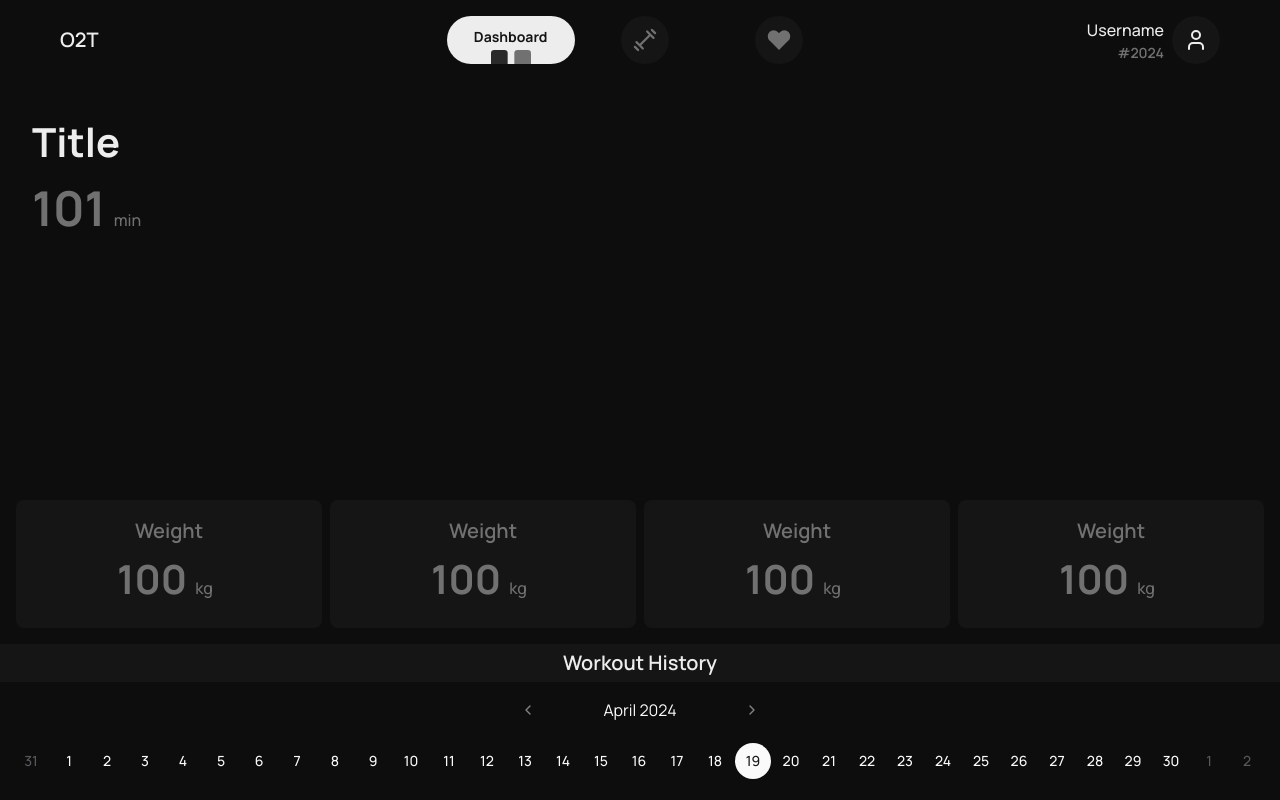
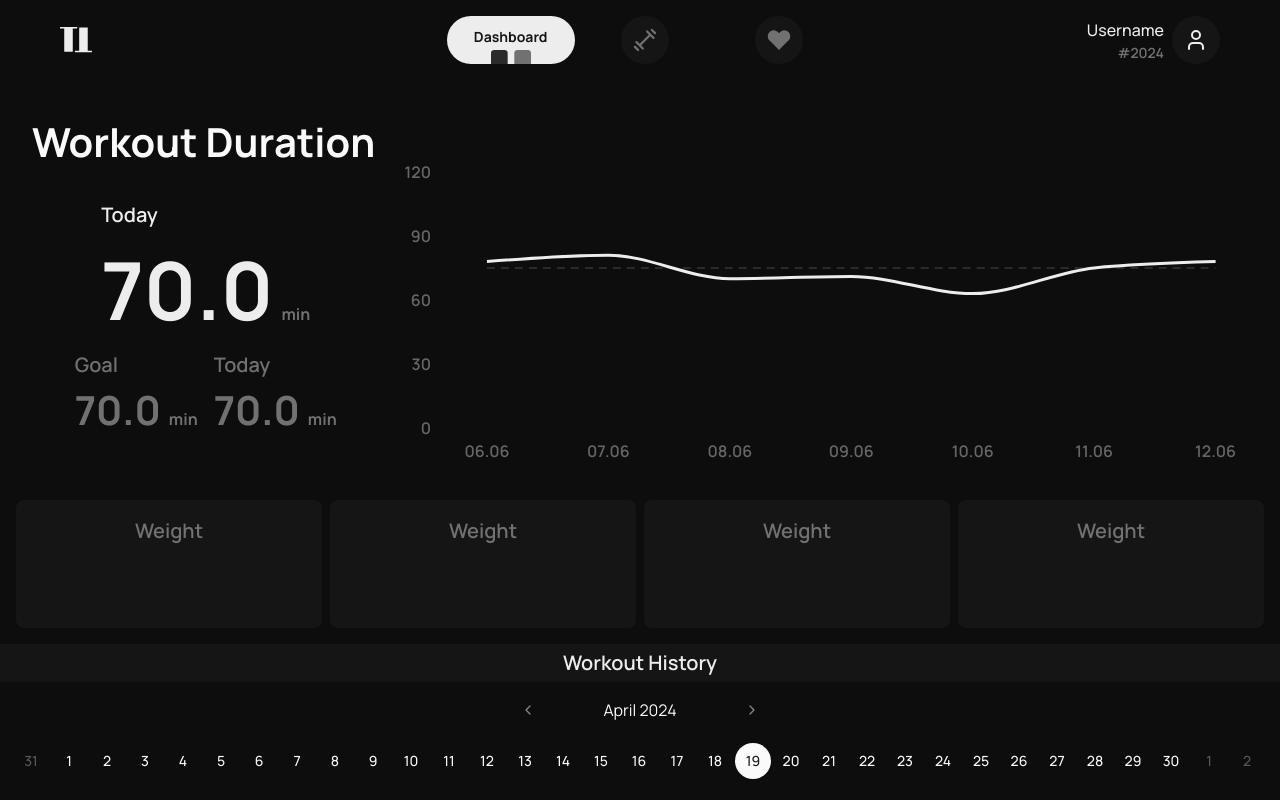
Before and after one commit to VLV-subgrupo/o2t, a Next.js app in the folder frontend/: page /dashboard in a window 1280 px wide. Shown: the top 800 px of the page. Built offline with nearby package versions, Linux system fonts and the light colour scheme.

Commit message:
feat: implementação do gráfico na pagina de dashboard

```diff
--- a/frontend/app/(trackerPage)/components/graph.tsx
+++ b/frontend/app/(trackerPage)/components/graph.tsx
@@ -1,13 +1,61 @@
-import Mesure from "./mesure";
+'use client'
+
+import { Line, LineChart, ResponsiveContainer, Tooltip, XAxis, YAxis, TooltipProps} from "recharts";
+
+const CustomTooltip = ({ active, payload, label } : TooltipProps<number,string>) => {
+    if (active && payload && payload.length) {
+        let show = false
+        let ratio = 0
+        if (payload[0].value && payload[1].value){
+            ratio = +((payload[1].value - payload[0].value) / 100).toFixed(2)
+            show = true
+        }
+
+        return (
+            <div className="flex flex-row border border-gray bg-darkgray p-2 rounded-lg w-48 justify-between items-center">
+                <p className="label text-lightgray">weight</p>
+                <div className="flex flex-row items-center gap-1">
+                    <p className="text-light">
+                        {` ${payload[1].value}`}
+                    </p>
+                    {!show && <p className="text-light ml-2 label px-2 rounded-sm bg-gray">
+                        not registered
+                    </p>}
+                    {show &&
+                    <p className={`ml-2 label px-2 rounded-sm ${ratio >= 0 ? "bg-green-600 text-green-200" : "bg-red-600 text-red-200"}`}>
+                        {` ${ratio >= 0 ? `+${ratio} %` : `${ratio} %`}`}
+                    </p>}
+                </div>
+            </div>
+        );
+    }
+
+    return null;
+}
 
 const Graph = () => {
+    const data = [
+        {date: "06.06", value: 78, goal: 75},
+        {date: "07.06", value: 81, goal: 75},
+        {date: "08.06", value: 70, goal: 75},
+        {date: "09.06", value: 71, goal: 75},
+        {date: "10.06", value: 63, goal: 75},
+        {date: "11.06", value: 75, goal: 75},
+        {date: "12.06", value: 78, goal: 75},
+    ]
+
     return (
-        <div className="flex-grow w-full p-8">
-            <div>
-                <h3 className="text-light">Title</h3>
-                <Mesure num="101" unit="min" main={true} ></Mesure>
-            </div>
-        </div>
+        <ResponsiveContainer width="100%" height="100%">
+            <LineChart data={data} className=" select-none" margin={{top: 60}}>
+                <XAxis dataKey="date" className="p font-semibold last:text-light" padding={{ left: 48, right: 32 }} strokeOpacity={0}/>
+                <YAxis padding={{bottom: 10 }} className="p font-semibold text-light" domain={[0, (dataMax : number) => Math.round(dataMax * 1.5 / 10) * 10 ]} strokeOpacity={0}>
+                </YAxis>
+                <Tooltip cursor={false} animationEasing="ease-out" content={CustomTooltip} />
+                <Tooltip content={<CustomTooltip />} />
+                <Line type="monotone" dataKey="goal" stroke="#2A2A2A" dot={false} activeDot={false}  strokeWidth={2} strokeDasharray="8 6"/>
+                <Line type="monotone" dataKey="value" dot={false} activeDot={{stroke: 'transparent', r: 6}} strokeWidth={3} stroke="#EDEDED"/>
+            </LineChart>
+        </ResponsiveContainer>
      );
 }
 
--- a/frontend/app/(trackerPage)/components/historic.tsx
+++ b/frontend/app/(trackerPage)/components/historic.tsx
@@ -4,19 +4,6 @@ import { buttonVariants } from "@/app/_components/ui/button"
 import { Calendar } from "@/app/_components/ui/calendar"
 import { cn } from "@/app/_lib/utils"
 import { useState } from "react"
-import { DayPicker } from "react-day-picker"
-
-type Prop = {
-    date : string
-}
-
-const DateHistory = ({date} : Prop) => {
-    return (
-        <div className="flex rounded-full size-8 justify-center items-center bg-red-400">
-            <h1 className=" text-p text-light font-medium">{date}</h1>
-        </div>
-    )
-}
 
 const Historic = () => {
     const [date, setDate] = useState<Date | undefined>(new Date())
--- a/frontend/app/(trackerPage)/components/mesure.tsx
+++ /dev/null
@@ -1,18 +0,0 @@
-type Prop = {
-    num  : string,
-    unit : string,
-    main?: boolean
-}
-
-const Mesure = ({num, unit, main = false} : Prop) => {
-    return (
-        <h1 className={`${main ? "text-h1" : "text-h3"}  text-lightgray font-bold select-none`}>
-            {num}
-            <span className="mx-2 text-p text-lightgray font-medium select-none pb-3">
-                {unit}
-            </span>
-        </h1>
-    );
-}
-
-export default Mesure;
--- a/frontend/app/(trackerPage)/components/navbar.tsx
+++ b/frontend/app/(trackerPage)/components/navbar.tsx
@@ -7,6 +7,7 @@ import HeartIcon from "../../_components/icons/heartIcon";
 import Link from "next/link";
 import { usePathname, useRouter } from "next/navigation";
 import Profile from "./profile";
+import Logo from "@/app/_components/o2t_logo";
 
 type Prop = {
     handleClick: () => void;
@@ -52,9 +53,7 @@ const NavBar = () => {
 
     return (
         <div className="w-full grid items-center grid-cols-3 px-[60px] py-4 sticky">
-            <h6 className="text-light">
-                O2T
-            </h6>
+            <Logo />
             <div className="grid grid-cols-3 gap-4 justify-self-center">
                 <Link href="/dashboard">
                     <NavButtons handleClick={() => changeState(0)} navButton={0} navState={navState == 0}></NavButtons>
--- a/frontend/app/(trackerPage)/components/profile.tsx
+++ b/frontend/app/(trackerPage)/components/profile.tsx
@@ -34,16 +34,16 @@ const Profile = () => {
                         </div>
                     </div>
                 </DropdownMenuTrigger>
-                <DropdownMenuContent className="outline-none bg-darkgray text-light text-label w-44 mr-10 p-0 ">
+                <DropdownMenuContent className="outline-none bg-darkgray text-light text-label w-44 mr-10 p-0 border border-gay">
                     <DropdownMenuGroup>
                         <DrawerTrigger asChild>
                             <DropdownMenuItem className="group">
-                                <User className="size-4 stroke-light group-focus:ml-2 group-focus:size-[17px] transition-all ease-smooth duration-300"/>
+                                <User className="size-4 stroke-light group-focus:ml-2 transition-all ease-smooth duration-300"/>
                                 Profile
                             </DropdownMenuItem>
                         </DrawerTrigger>
                         <DropdownMenuItem className="group">
-                                <LogOut className="size-4 stroke-light group-focus:ml-2 group-focus:size-[17px] transition-all ease-smooth duration-300"/>
+                                <LogOut className="size-4 stroke-light group-focus:ml-2 transition-all ease-smooth duration-300"/>
                                 Logout
                         </DropdownMenuItem>
                     </DropdownMenuGroup>
--- a/frontend/app/(trackerPage)/dashboard/page.tsx
+++ b/frontend/app/(trackerPage)/dashboard/page.tsx
@@ -1,7 +1,5 @@
-import Profile from "@/app/(trackerPage)/components/profile";
 import Graph from "../components/graph";
 import Historic from "../components/historic";
-import Mesure from "../components/mesure";
 
 type Prop = {
     title : string,
@@ -14,7 +12,6 @@ const RadioButton = ({title} : Prop) =>{
                 {title}
             </h6>
             <div className="flex-grow flex items-center justify-center">
-                <Mesure num="100" unit="kg"></Mesure>
             </div>
         </div>
     )
@@ -24,7 +21,37 @@ const Dashboard = () => {
     return (
         <div className="flex-1 flex flex-col gap-4">
             <div className="flex-grow w-full flex flex-col">
-                <Graph></Graph>
+                <div className="flex-grow flex flex-row w-full p-8 select-none">
+                    <div className="w-[40%] flex flex-col">
+                        <h3>
+                            Workout Duration
+                        </h3>
+                        <div className="flex-1 flex flex-col justify-center items-center">
+                            <h6 className="flex flex-col text-light">
+                                Today
+                                <span className="text-display font-bold">70.0
+                                    <span className="text-p ml-2 text-lightgray">min</span>
+                                </span>
+                            </h6>
+                            <div className="flex flex-row gap-4">
+                                <h6 className="flex flex-col text-lightgray">
+                                    Goal
+                                    <span className="text-h3 font-bold ">70.0
+                                        <span className="text-p ml-2">min</span>
+                                    </span>
+                                </h6>
+                                <h6 className="flex flex-col text-lightgray">
+                                    Today
+                                    <span className="text-h3 font-bold ">70.0
+                                        <span className="text-p ml-2">min</span>
+                                    </span>
+                                </h6>
+                            </div>
+
+                        </div>
+                    </div>
+                    <Graph />
+                </div>
                 <div className="px-4 flex flex-row justify-between items-center w-full gap-2">
                     <RadioButton title="Weight"></RadioButton>
                     <RadioButton title="Weight"></RadioButton>
--- a/frontend/app/_components/o2t_logo.tsx
+++ b/frontend/app/_components/o2t_logo.tsx
@@ -1,7 +1,7 @@
 import { cn } from "../_lib/utils";
 
 type Props = {
-    className : string
+    className?: string
 }
 
 const Logo = ({className} : Props) => {
--- a/frontend/package.json
+++ b/frontend/package.json
@@ -23,6 +23,7 @@
     "react": "^18",
     "react-day-picker": "^8.10.1",
     "react-dom": "^18",
+    "recharts": "^2.12.7",
     "tailwind-merge": "^2.3.0",
     "tailwindcss-animate": "^1.0.7",
     "vaul": "^0.9.1"
```
Also changed, not shown: 1 other file (tests, documents, lock files or other folders).
